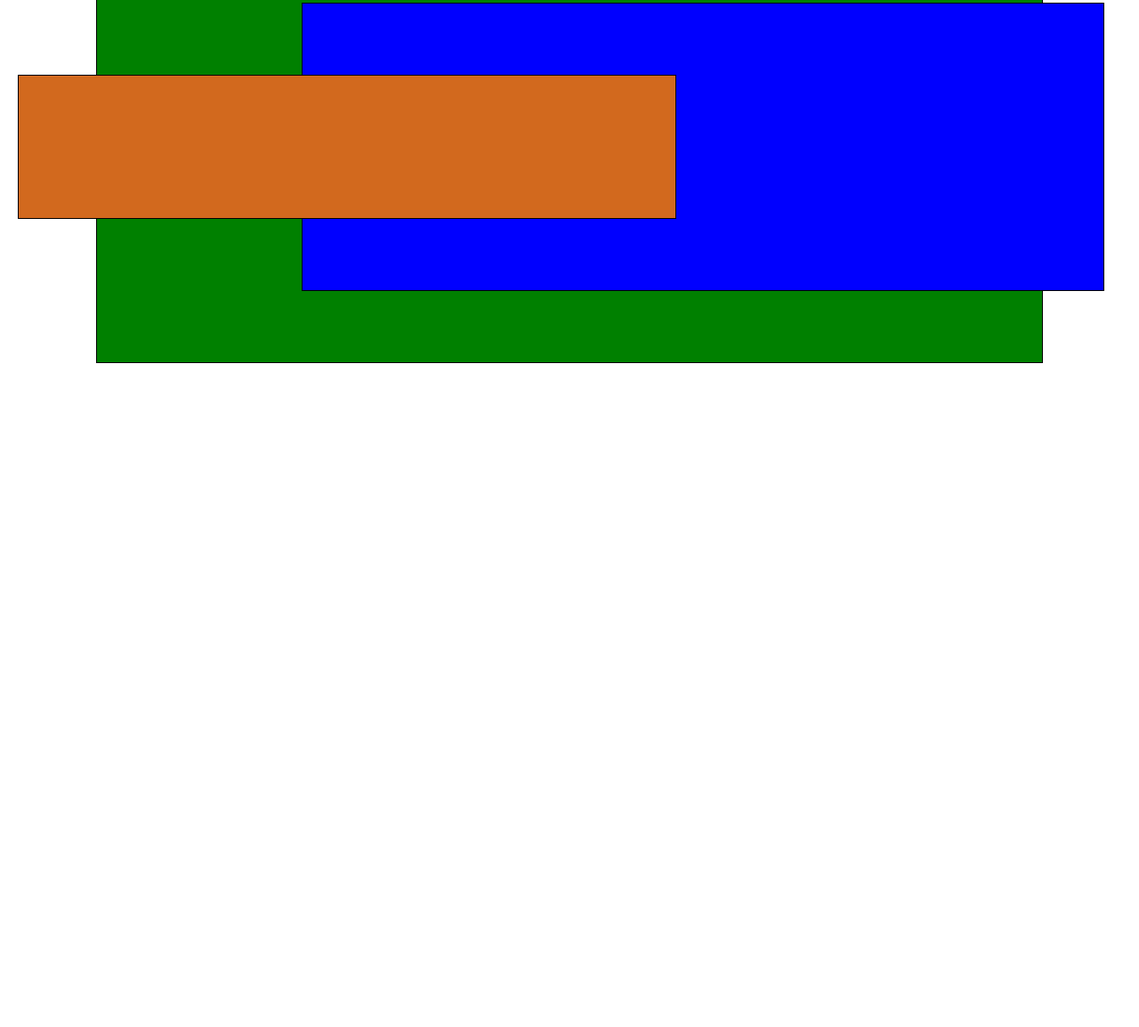
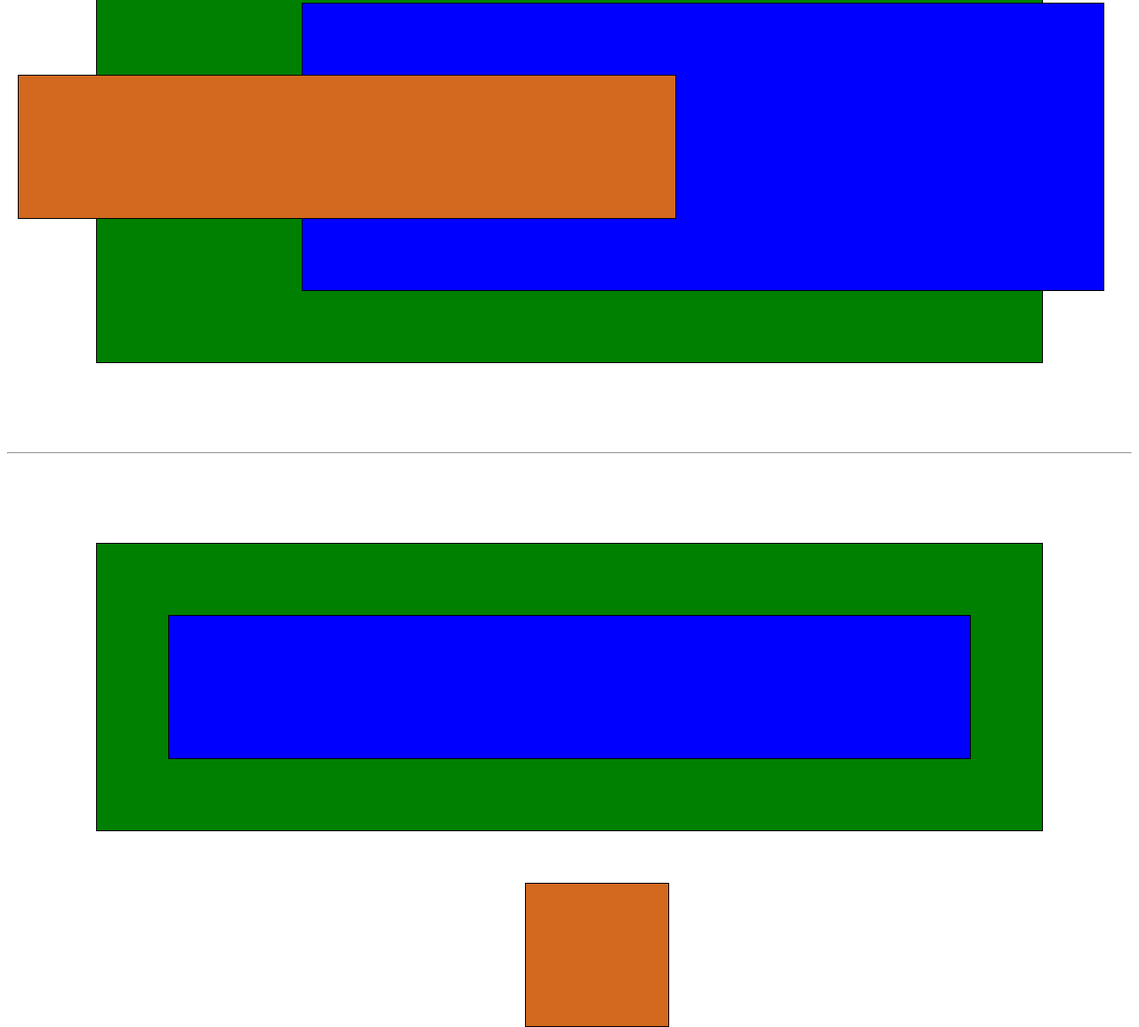
Before and after one commit to thorn1213/vscode, a plain HTML site: page position/index.html in a window 1280 px wide. Shown: the part 866-2020 px from the top of the page at 89% size. Before the commit the page ends 1374 px from the top, so only its background shows below. Drawn offline with Linux system fonts and the light colour scheme.

Commit message:
partie 3 fais

```diff
--- a/position/index.css
+++ b/position/index.css
@@ -19,14 +19,14 @@
 
 /* exo 2 */
 
-#first{
+#f1{
     border: 1px black solid;
     background-color: green;
     padding: 80px;
     margin: 100px;
 }
 
-#second{
+#s2{
     border: 1px black solid;
     background-color: blue;
     padding: 80px;
@@ -34,10 +34,35 @@
     left: 150px;
 }
 
-#third{
+#t3{
     border: 1px black solid;
     background-color: chocolate;
     padding: 80px;
     position: relative;
     right: 400px;
 }
+
+/* exo3 */
+
+#f4{
+    border: 1px black solid;
+    background-color: green;
+    padding: 80px;
+    margin: 100px;
+}
+
+#s5{
+    border: 1px black solid;
+    background-color: blue;
+    padding: 80px;
+    position: relative;
+}
+
+#t6{
+    border: 1px black solid;
+    background-color: chocolate;
+    padding: 80px;
+    position: absolute;
+    top: 300px;
+    left: 400px;
+}
--- a/position/index.html
+++ b/position/index.html
@@ -11,10 +11,18 @@
         <div id="third"></div>
     </div>
 </div>
-<hr><!-- exo 2 -->
-<div id="first">
-    <div id="second">
-        <div id="third"></div>
+<hr>
+<!-- exo 2 -->
+<div id="f1">
+    <div id="s2">
+        <div id="t3"></div>
+    </div>
+</div>
+<hr>
+<!-- exo 3 -->
+<div id="f4">
+    <div id="s5">
+        <div id="t6"></div>
     </div>
 </div>
 </body>
```
